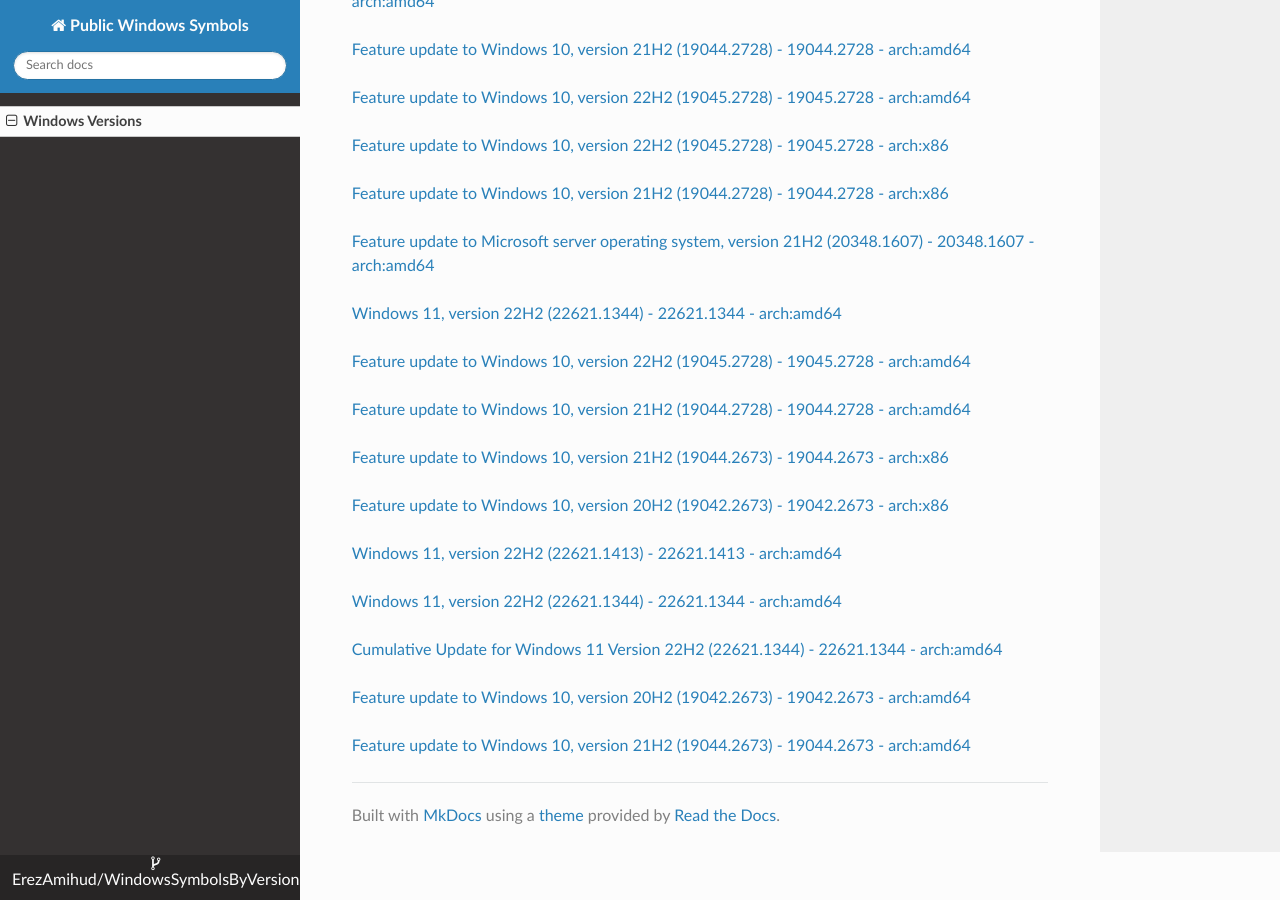
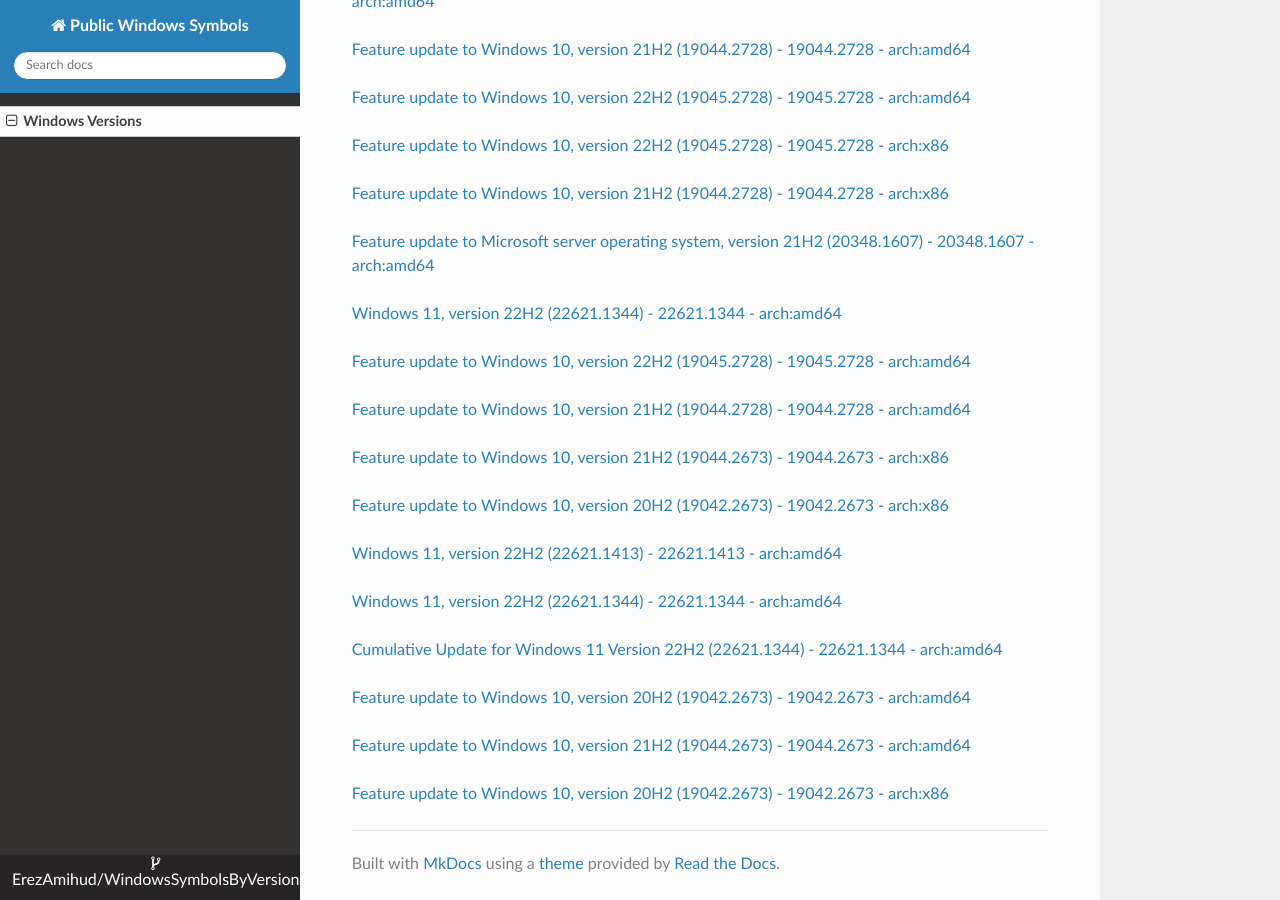
Before and after one commit to ErezAmihud/WindowsSymbolsByVersion, an MkDocs documentation site: the page built from docs/index.md, in a window 1280 px wide and 900 px high, scrolled down 36989 px. Built offline with MkDocs 1.6.1, drawn with Linux system fonts in a browser that asks for light colours; nearby versions of some CDN libraries.

Commit message:
Automated commit, add manifest for 100befc9-670b-4979-a1bc-749bbc9cdc65

```diff
--- a/docs/index.md
+++ b/docs/index.md
@@ -2149,3 +2149,6 @@
 
 
 [Feature update to Windows 10, version 21H2 (19044.2673) - 19044.2673 - arch:amd64](https://github.com/ErezAmihud/WindowsSymbolsByVersion/blob/main/manifests/e663f395-bc4c-4ba1-be3a-b2ecdf9f1fd7.manifest)
+
+
+[Feature update to Windows 10, version 20H2 (19042.2673) - 19042.2673 - arch:x86](https://github.com/ErezAmihud/WindowsSymbolsByVersion/blob/main/manifests/100befc9-670b-4979-a1bc-749bbc9cdc65.manifest)
```
Also changed, not shown: process_builds.json (+1 -1 lines).
